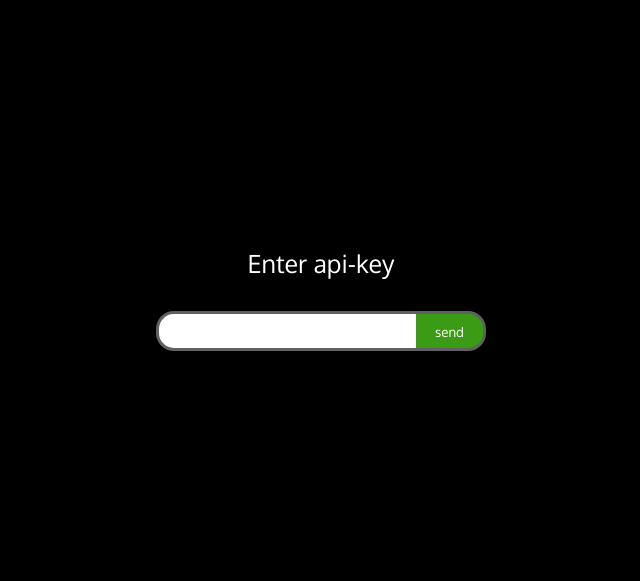
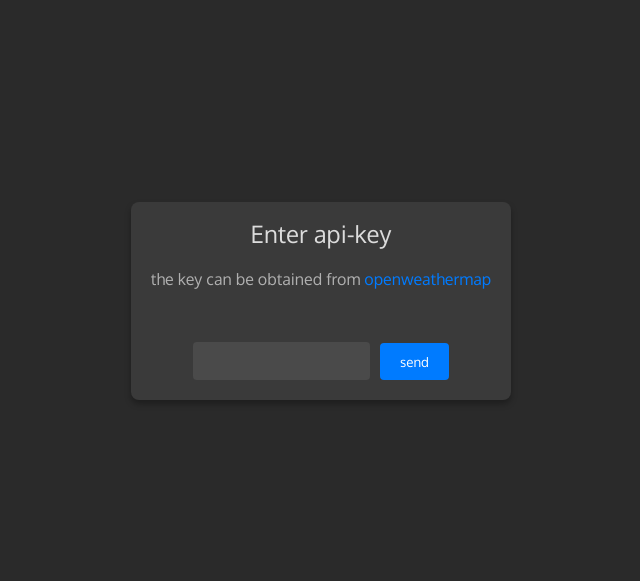
Before and after one commit to t0lIk1/weather-app, a website: page index.html in a window 1280 px wide. Shown: the part 99-680 px from the top of the page, without its empty margins (319-959 px from the left). Drawn offline with nearby package versions, Linux system fonts and the light colour scheme.

Commit message:
updade api screen

```diff
--- a/index.css
+++ b/index.css
@@ -316,48 +316,74 @@ transform: rotate(-40deg);
 }
 
 .api-screen {
-  display: none;
-  align-items: center;
-  justify-content: center;
-  background: #000;
-  position: absolute;
-  width: 100%;
-  height: 100%;
-  z-index: 50000;
+  background-color: #3a3a3a;
+  padding: 20px;
+  border-radius: 8px;
+  box-shadow: 0 4px 6px rgba(0, 0, 0, 0.3);
 }
+
+.title{
+  font-size: 24px;
+    margin-bottom: 15px;
+    color: #dcdcdc;
+}
+
+.subtitle {
+  font-size: 16px;
+  color: #b0b0b0;
+  margin-bottom: 20px;
+  display: block;
+}
+
+.link {
+  color: #007BFF;
+  text-decoration: none;
+}
+
+.link:hover {
+  text-decoration: underline;
+}
+
 .api-form {
   display: flex;
   flex-direction: column;
   align-items: center;
   gap: 10px;
 }
+
+
 .api-key {
-  border: 3px solid #616161;  /*6161618*/
-  border-right: 0px;
-  border-radius: 18px 0 0 18px;
-  width: 260px;
-  height: 40px;
-  padding: 10px;
-  transition: 0.5s ease-in-out;
+  flex: 1;
+  padding: 8px;
+  border: 1px solid transparent;
+  border-radius: 4px;
+  font-size: 16px;
+  margin-right: 10px;
+  background-color: #4a4a4a;
+  color: #dcdcdc;
+}
+
+
+.api-key__send {
+  padding: 10px 20px;
+  background-color: #007BFF;
+  border: none;
+  border-radius: 4px;
+  color: #fff;
+  cursor: pointer;
+  transition: background-color 0.3s;
 
 }
 
-.api-key__send {
-  background: #3c9b14;
-  color: #fff;
-  border-radius: 0  18px 18px 0 ;
-  border: 3px solid #616161;
-  border-left: 0px;
-  height: 40px;
-  width: 70px;
-  transition: 0.5s ease-in-out;
+.api-key__send:hover {
+  background-color: #0056b3;
+}
 
-}
-.block{
+.block {
   display: flex;
-  flex-direction: row;
   align-items: center;
 }
+
 .errortext{
   font-size: 15px;
   opacity: 0;
@@ -375,6 +401,13 @@ transform: rotate(-40deg);
   border-color: #eb1d1d;
 }
 
-.title{
-  font-size: 25px;
+.api-container{
+  display: none ;
+  align-items: center;
+  justify-content: center;
+  background-color: #2a2a2a;
+  position: absolute;
+  width: 100%;
+  height: 100%;
+  z-index: 50000;
 }
--- a/index.html
+++ b/index.html
@@ -14,10 +14,11 @@
   <title>Weather App</title>
 </head>
 <body>
-
+<div class="api-container">
   <div class="api-screen">
     <form action="#" class="api-form">
       <h1 class="title">Enter api-key</h1>
+      <span class="subtitle">the key can be obtained from <a href="https://home.openweathermap.org/api_keys" class="link">openweathermap</a></span>
       <span class="errortext">api-key entered incorrectly</span>
       <div class="block">
         <input type="text" class="api-key">
@@ -25,6 +26,7 @@
       </div>
     </form>
   </div>
+</div>
   <div class="loadbg">
     <div class="load"></div>
   </div>
--- a/script/script.js
+++ b/script/script.js
@@ -14,7 +14,7 @@ var swiper = new Swiper('.swiper',  {
 
 let loadScreen = document.querySelector(".loadbg");
 let apiKey = document.querySelector(".api-key");
-let screen = document.querySelector(".api-screen");
+let screen = document.querySelector(".api-container");
 let ertext = document.querySelector(".errortext");
 let but = document.querySelector(".api-key__send");
 let main = document.querySelector(".main");
@@ -77,7 +77,6 @@ async function getTownDate(latitude, longitude) {
         console.error('Error fetching data for the town:', error);
     }
 }
-
 function coords(latitude, longitude) {
     const link = `https://api.openweathermap.org/data/3.0/onecall?lat=${latitude}&lon=${longitude}&units=metric&appid=${apikey}`;
     console.log(link);
@@ -155,7 +154,6 @@ if (apikey) {
 } else {
     screen.style.display = "flex";
 }
-
 function apitest(event) {
     event.preventDefault();
     let key = apiKey.value.trim();
```
Lines whose indentation alone changed are shown as unchanged.
